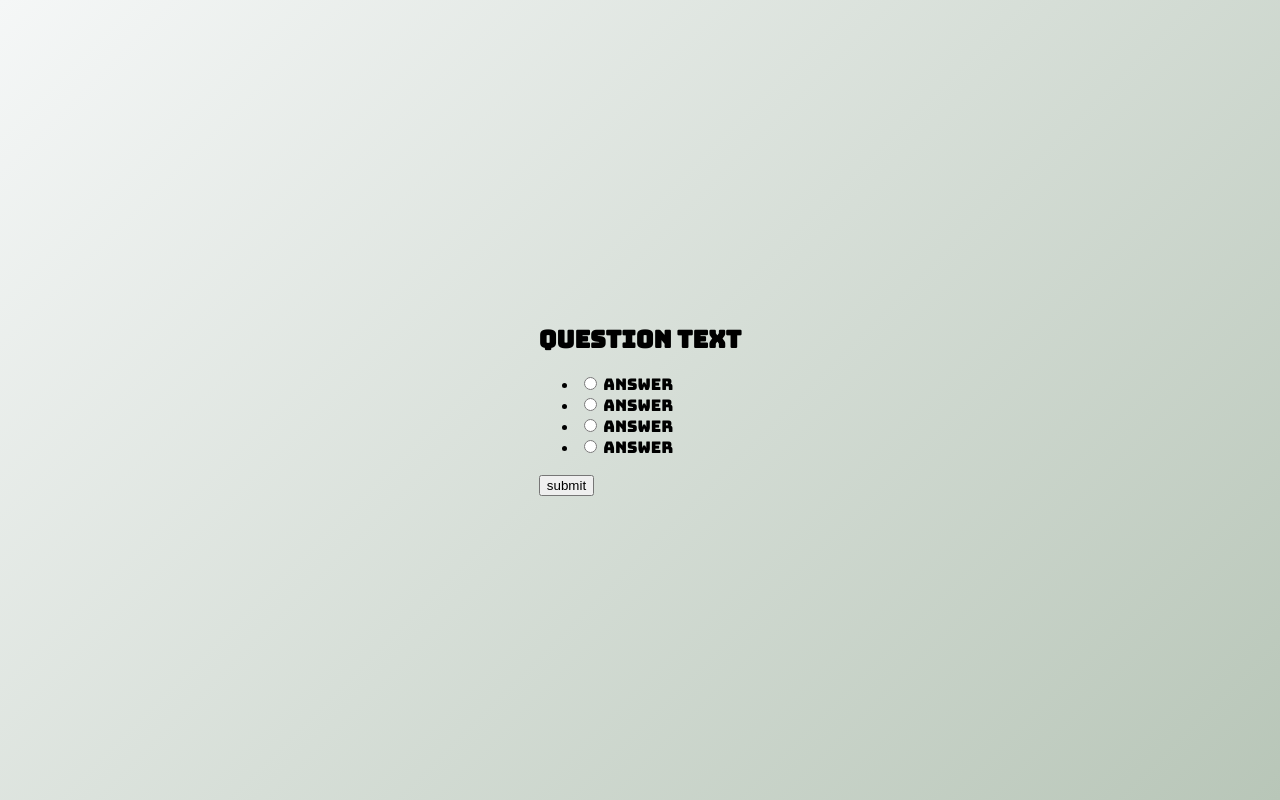
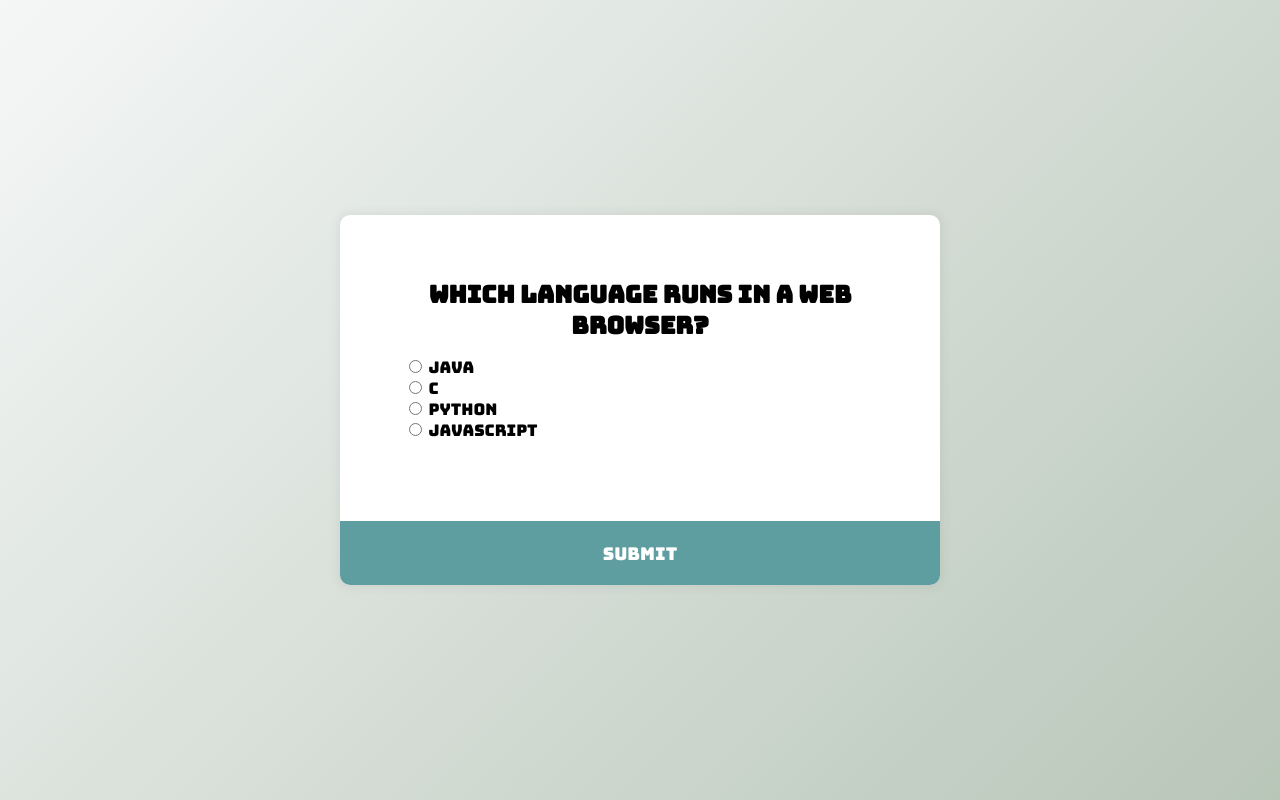
Before and after one commit to Poptartkay/Quizzical-Quiz, a plain HTML site: page index.html in a window 1280 px wide. Drawn offline with Linux system fonts and the light colour scheme.

Commit message:
Added quiz questions and answers as well as if,else, and for statements

```diff
--- a/Assets/script.js
+++ b/Assets/script.js
@@ -0,0 +1,101 @@
+const quizData = [
+    {
+        question: "Which language runs in a web browser?",
+        a: "Java",
+        b: "C",
+        c: "Python",
+        d: "javascript",
+        correct:"d",
+    },
+    {
+        question: "What does CSS stand for?",
+        a: "Central Style Sheets",
+        b: "Cascading Style Sheets",
+        c: "Cascading Simple Sheets",
+        d: "Cars SUVs Sailboats",
+        correct: "b",
+    },
+    {
+        question: "What does HTML stand for?",
+        a: "Hypertext Markup Language",
+        b: "Hypertext Markdown Language",
+        c: "Hyperloop Machine Language",
+        d: "Helicopter Terminals Motorboats Lamborginis",
+        correct: "a",
+    },
+    {
+        question: "What year was JavaScript launches?",
+        a: "1996",
+        b: "1995",
+        c: "1994",
+        d: "none of the above",
+        correct: "b",
+    }
+
+];
+
+
+const quiz= document.getElementById('quiz')
+const answerEls = document.querySelectorAll('.answer')
+const questionEl = document.getElementById('question')
+const a_text = document.getElementById('a_text')
+const b_text = document.getElementById('b_text')
+const c_text = document.getElementById('c_text')
+const d_text = document.getElementById('d_text')
+const submitBtn = document.getElementById('submit')
+
+
+let currentQuiz = 0
+let score = 0
+
+loadQuiz()
+
+function loadQuiz() {
+
+    deselectAnswers()
+
+    const currentQuizData = quizData[currentQuiz]
+
+    questionEl.innerText = currentQuizData.question
+    a_text.innerText = currentQuizData.a
+    b_text.innerText = currentQuizData.b
+    c_text.innerText = currentQuizData.c
+    d_text.innerText = currentQuizData.d
+}
+
+function deselectAnswers() {
+   answerEls.forEach(answerEl => answerEl.checked = false)
+}
+
+function getSelected(){
+    let answer
+    answerEls.forEach(answerEl => {
+        if(answerEl.checked) {
+            answer = answerEl.id
+        }
+    })
+
+    return answer
+}
+
+
+submitBtn.addEventListener('click',() => {
+    const answer = getSelected()
+    if(answer) {
+        if(answer === quizData[currentQuiz].correct) {
+            score++
+        }
+
+        currentQuiz++
+
+        if(currentQuiz < quizData.length) {
+            loadQuiz()
+        } else {
+            quiz.innerHTML = `
+            <h2>You answered ${score}/${quizData.length} questions correctly</h2>
+
+            <button onclick="location.reload()">Reload</button>
+            `
+        }
+    }
+})
--- a/Assets/style.css
+++ b/Assets/style.css
@@ -15,5 +15,43 @@ body{
     margin: 0;
 }
 .quiz-container{
+    background-color: #fff;
+    border-radius: 10px;
+    box-shadow: 0 0 10px 2px rgba(100, 100, 100, 0.1);
+    width: 600px;
+    overflow: hidden;
+}
+.quiz-header{
+    padding: 4rem;
+}
+h2{
+    padding: 1 rem;
+    text-align: center;
+    margin: 0;
+}
 
+ul{
+    list-style-type: none;
+    padding: 0;
 }
+ul li label{
+    cursor: pointer;
+}
+button{
+    background-color: cadetblue;
+    color: #fff;
+    border: none;
+    display: block;
+    width: 100%;
+    cursor: pointer;
+    font-size: 1.1rem;
+    font-family: inherit;
+    padding: 1.3rem;
+}
+button:hover{
+    background-color: rgb(85, 136, 138);
+}
+button:focus{
+    outline: none;
+    background-color: #44b927;
+}
--- a/index.html
+++ b/index.html
@@ -38,7 +38,7 @@
 
 
 
-<script src="script.js"></script>
+<script src="./Assets/script.js"></script>
 
 </body>
 </html>
```
